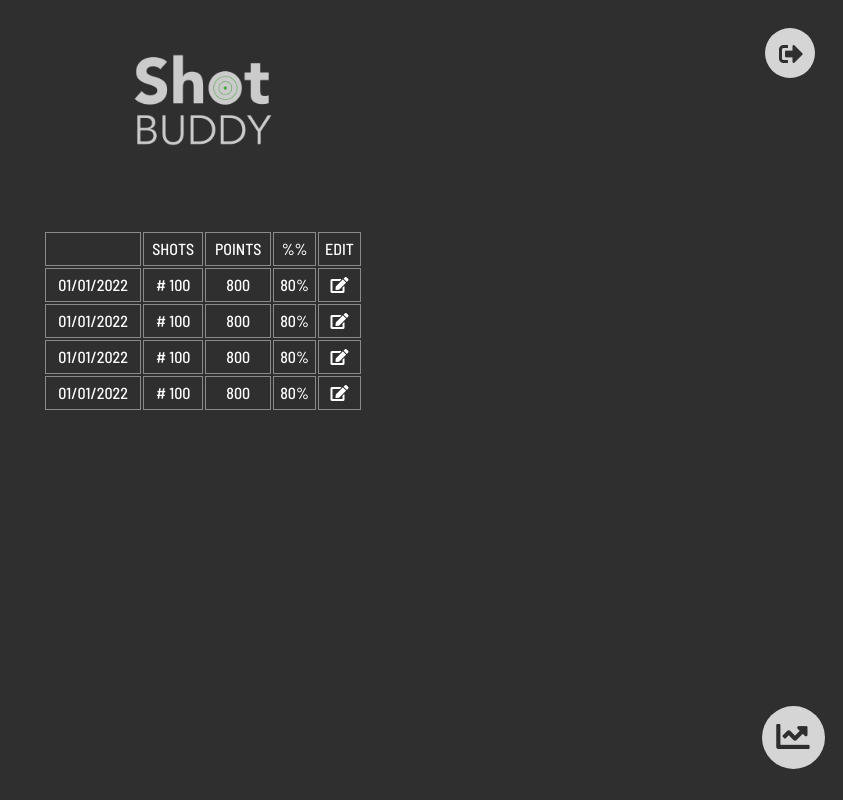
After one commit to gslf/ShotBuddy, a Flask app: template webapp/templates/history.html in a window 1280 px wide. The commit adds this page. Shown: the whole page, without its empty margins (437-1280 px from the left). Run offline with Flask 3, Linux system fonts and the light colour scheme; the template is opened without the code that fills it, so the values that code supplies are empty.

Commit message:
Dashboard & History Page

```diff
--- a/webapp/static/css/common.css
+++ b/webapp/static/css/common.css
@@ -27,3 +27,25 @@ body{
     min-height:100%;
     min-height:100%;
 }
+
+#logout{
+    position:absolute;
+    font-size: 18pt;
+    top: 18px;
+    right: 18px;
+    height:22px;
+    width:22px;
+    line-height:22px;
+    text-align:center;
+    padding:14px;
+    margin:10px;
+    border-radius: 100%;
+    background-color:#FFF;
+    opacity: 0.8;;
+}
+
+#logout a, #logout a:hover, #logout a:visited, #logout a:active{
+    margin-top:-3;
+    color:#2f2f2f;
+    cursor:pointer;
+}
--- a/webapp/static/css/dashboard.css
+++ b/webapp/static/css/dashboard.css
@@ -88,8 +88,11 @@
 .menu_item{
     height:35px;
     width:35px;
+    line-height:35px;
+    text-align:center;
     padding:14px;
     margin:10px;
     border-radius: 100%;
     background-color:#FFF;
+    opacity: 0.8;;
 }
--- /dev/null
+++ b/webapp/static/css/history.css
@@ -0,0 +1,76 @@
+#history_container{
+    display:flex;
+    justify-content: center;
+    align-items: center;
+    flex-direction: column;
+    flex-wrap: wrap;
+    margin:0;
+    padding:0;
+    width:100%;
+}
+
+#logo{
+    width:200px;
+    margin: 0 auto;
+}
+
+#result_table{
+    width:320px;
+    margin-top:30px;
+    color:#FFF;
+    font-weight: 300;
+    font-size:18pt;
+    margin-bottom:300px;
+}
+
+#result_table table{
+    width:100%;
+    color:#FFF;
+
+}
+
+#result_table td, #result_table th{
+    text-align: center;
+    border: 1px solid rgb(138, 138, 138);
+}
+
+#result_table tr{
+    height:30px;
+    line-height:30px;
+    border-spacing: 10em;
+}
+
+#result_table .fas:hover{
+        cursor:pointer;
+}
+
+#menu{
+    position:fixed;
+    bottom:0;
+    right:0;
+    display:flex;
+    justify-content: center;
+    align-items: center;
+    flex-direction: column;
+    width:100px;
+    height:125px;
+    text-align: center;
+    color:#2f2f2f;
+    font-size:25pt;
+}
+
+.menu_item{
+    height:35px;
+    width:35px;
+    line-height:35px;
+    text-align:center;
+    padding:14px;
+    margin:10px;
+    border-radius: 100%;
+    background-color:#FFF;
+    opacity: 0.8;
+}
+
+.menu_item:hover{
+    cursor:pointer;
+}
--- /dev/null
+++ b/webapp/templates/history.html
@@ -0,0 +1,71 @@
+{% extends "base.html" %}
+
+{% block stylesheets %}
+    <link rel="stylesheet" href="{{url_for('static', filename='css/history.css')}}" />
+{% endblock %}
+
+{% block content %}
+
+<div id="history_container">
+
+    <img id="logo" src="{{url_for('static', filename='img/shotbuddy.png')}}" alt="ShotBuddy">
+
+    <div id="result_table">
+        <table>
+            <th>
+                <td>SHOTS</td>
+                <td>POINTS</td>
+                <td>%%</td>
+                <td>EDIT</td>
+            </th>
+            <tr>
+                <td>01/01/2022</td>
+                <td># 100</td>
+                <td>800</td>
+                <td>80%</td>
+                <td><i class="fas fa-edit"></i></td>
+            </tr>
+            <tr>
+                <td>01/01/2022</td>
+                <td># 100</td>
+                <td>800</td>
+                <td>80%</td>
+                <td><i class="fas fa-edit"></i></td>
+            </tr>
+            <tr>
+                <td>01/01/2022</td>
+                <td># 100</td>
+                <td>800</td>
+                <td>80%</td>
+                <td><i class="fas fa-edit"></i></td>
+            </tr>
+            <tr>
+                <td>01/01/2022</td>
+                <td># 100</td>
+                <td>800</td>
+                <td>80%</td>
+                <td><i class="fas fa-edit"></i></td>
+            </tr>
+        </table>
+    </div>
+
+
+    <div id="logout">
+        <a href="/logout">
+            <i class="fas fa-sign-out-alt"></i>
+        </a>
+    </div>
+
+    <div id="menu">
+        <span class="menu_item">
+            <i class="fas fa-chart-line"></i>
+        </span>
+    </div>
+
+
+</div>
+{% endblock %}
+
+{% block scripts %}
+    <script type="text/javascript" src="{{url_for('static', filename='js/history.js')}}"></script>
+{% endblock %}
```
Also changed, not shown: webapp/routes.py (+17 -0 lines), webapp/templates/dashboard.html (+8 -2 lines), webapp/static/js/history.js (added).
